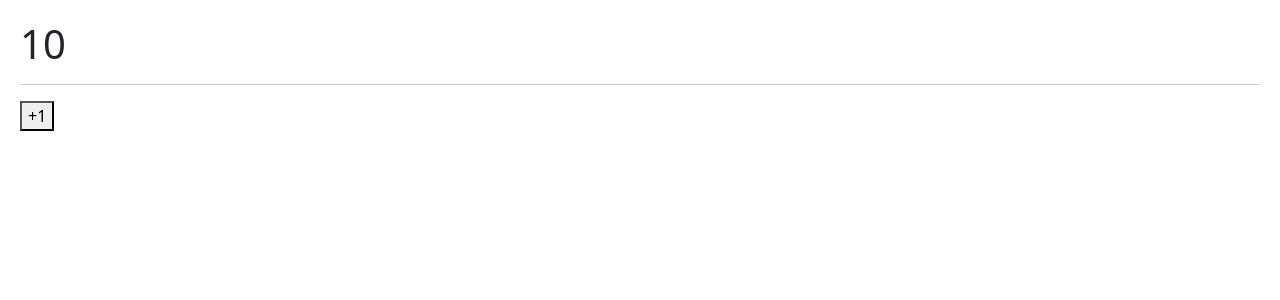
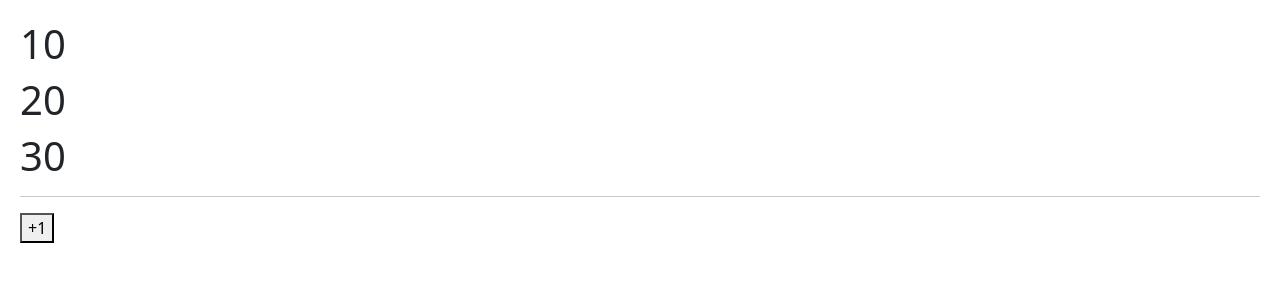
Before and after one commit to FedeAltava/hook-app, a React (Vite) app: page / in a window 1280 px wide. Shown: the top 300 px of the page. Built offline with nearby package versions, Linux system fonts and the light colour scheme.

Commit message:
counterApp usestatae with object

```diff
--- a/src/01-UseState/CounterApp.jsx
+++ b/src/01-UseState/CounterApp.jsx
@@ -2,12 +2,26 @@ import { useState } from "react"
 
 
 export const CounterApp = () => {
-  const [ counter, setCounter ]= useState(10);
+  const [ state, setCounter ]= useState({
+    counter1: 10,
+    counter2: 20,
+    counter3: 30,
+  });
+  const {counter1, counter2, counter3} = state;
     return (
     <>
-        <h1>{counter}</h1>
+        <h1>{counter1}</h1>
+        <h1>{counter2}</h1>
+        <h1>{counter3}</h1>
+
         <hr />
-        <button onClick={() => setCounter(prev => prev + 1)}>+1</button>
+        <button onClick={() => setCounter({
+            ...state,
+            counter2:counter2+1
+        })
+        }>+1
+
+        </button>
 
     </>
   )
```
